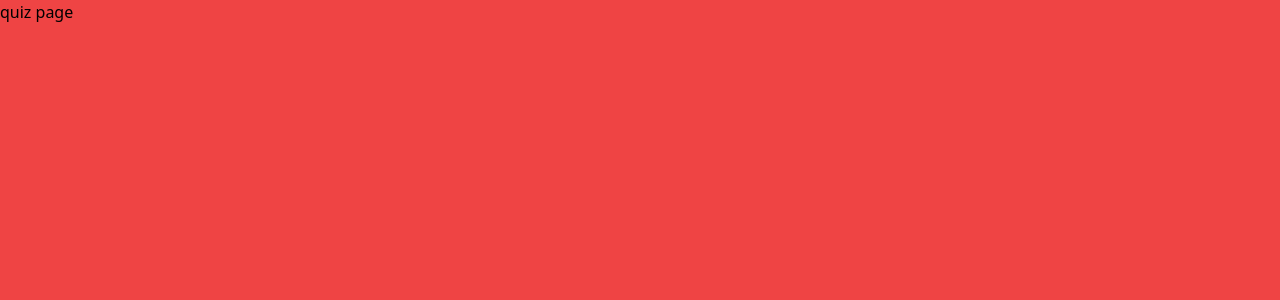
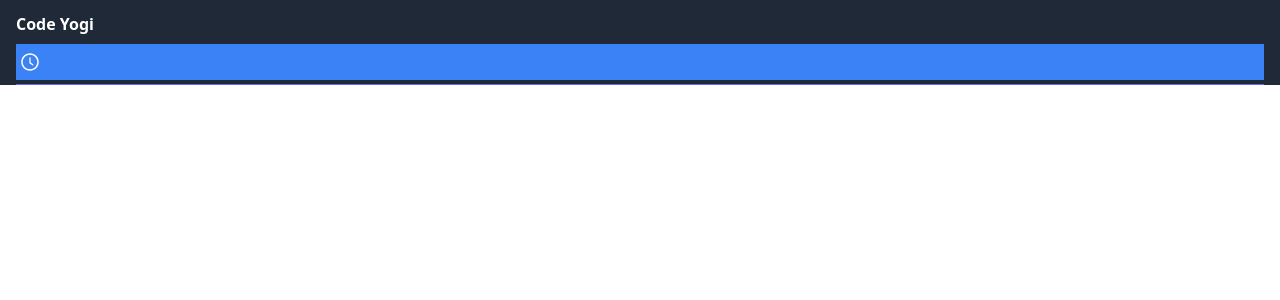
Before and after one commit to sidx28/codeYogi-Clone, a React (Vite) app: page /quiz in a window 1280 px wide. Shown: the top 300 px of the page. Built offline with nearby package versions, Linux system fonts and the light colour scheme.

Commit message:
added API, Added QuizPage

```diff
--- a/package.json
+++ b/package.json
@@ -8,6 +8,7 @@
     "preview": "vite preview"
   },
   "dependencies": {
+    "axios": "^0.26.1",
     "react": "^17.0.2",
     "react-dom": "^17.0.2",
     "react-icons": "^4.3.1",
--- a/src/App.jsx
+++ b/src/App.jsx
@@ -3,7 +3,7 @@ import { Navigate, Route, Routes } from "react-router-dom";
 import MainLayout from "./MainLayout";
 import Lecture from "./Pages/LecturePage/Lecture";
 import Assignment from "./Pages/AssignmentPage/Assignment";
-import Quiz from "./Pages/Quiz";
+import Quiz from "./Pages/QuizPage/Quiz";
 import AssignmentDetail from "./Pages/AssignmentPage/AssignmentDetail";
 
 
--- a/src/NavBar.jsx
+++ b/src/NavBar.jsx
@@ -10,8 +10,8 @@ function NavBar() {
         <div className="flex flex-col justify-between h-full">
             <div className="flex flex-col space-y-1 mt-5">
                 <NavLink icon={<MdOutlineQuiz className="h-6 w-6 " />} to='/quiz'>Quiz</NavLink>
-                <NavLink icon={<GiTeacher className="h-6 w-6" />} to="/assignments">Assignment</NavLink>
-                <NavLink icon={<MdAssignment className="h-6 w-6" />} to="/lectures">Lectures</NavLink>
+                <NavLink icon={<GiTeacher className="h-6 w-6" />} to="/lectures">Lectures</NavLink>
+                <NavLink icon={<MdAssignment className="h-6 w-6" />} to="/assignments">Assignments</NavLink>
             </div>
             <div className="flex flex-col space-y-1">
                 <NavLink icon={<CgProfile className="h-6 w-6" />} to='/profie'>Profile</NavLink>
--- a/src/Pages/AssignmentPage/Assignment.jsx
+++ b/src/Pages/AssignmentPage/Assignment.jsx
@@ -1,16 +1,32 @@
-import React from "react";
+import React, { useEffect, useState } from "react";
 import AssignmentTile from "./AssignmentTile";
 import H2 from "../H2";
-import { assignmentsDetails } from "../mockData";
+import axios from "axios";
+import { } from "react/cjs/react.production.min";
 
 function Assignment() {
+    const [assignments, setAssignments] = useState([]);
+
+    useEffect(() => {
+        const token = axios.get(`https://api.codeyogi.io/batches/1/assignments`, {
+            withCredentials: true,
+        });
+
+
+        token.then(response => {
+            setAssignments(response.data);
+            console.log(response.data);
+        });
+    }, []);
+
     let i = 0;
+
     return (
         <div className="py-6 px-8 w-full">
             <H2>Assignment List</H2>
             <div className="flex items-center justify-center px-6 py-4 mt-2 bg-gray-50 ">
                 <div className="space-y-8 px-5 w-full">
-                    {assignmentsDetails.map(e => <AssignmentTile assignment={e} key={i++} />)}
+                    {assignments.map(e => <AssignmentTile assignment={e} key={i++} />)}
                 </div>
             </div>
         </div>
--- a/src/Pages/AssignmentPage/AssignmentTile.jsx
+++ b/src/Pages/AssignmentPage/AssignmentTile.jsx
@@ -1,23 +1,22 @@
 import React from "react";
 import { Link } from "react-router-dom";
 import Button from "../Button";
-import { assignmentsDetails } from "../mockData";
 import { AiOutlineCheckCircle } from "react-icons/ai";
 import { VscLinkExternal } from "react-icons/vsc";
 
 function AssignmentTile(props) {
-  const { assignmentNumber, createdOn, title, dueDate } = props.assignment;
+  const { id, created_at, title, due_date } = props.assignment;
   return (
     <li className="w-full border-2 border-gray-100 bg-white rounded-lg shadow-lg mb-5 list-none " >
       <div className="flex flex-col items-center justify-between w-full p-3">
-        <Link to={`/assignment/${assignmentNumber}/details`} className="w-full">
+        <Link to={`/assignment/${id}/details`} className="w-full">
           <div className="flex justify-between items-center flex-row">
             <div>
               <div className="flex flex-row">
-                <h3 className="font-medium text-gray-900">#{assignmentNumber} {title}</h3>
-                <span className="text-gray-500 font-semibold ml-3">( {createdOn} )</span>
+                <h3 className="font-medium text-gray-900">#{id} {title}</h3>
+                <span className="text-gray-500 font-semibold ml-3">( {created_at} )</span>
               </div>
-              <p className="text-red-600 mt-3">Due Date: {dueDate}</p>
+              <p className="text-red-600 mt-3">Due Date: {due_date}</p>
             </div>
             <p className="text-green-600 font-semibold px-2 py-4 whitespace-nowrap block">Submitted</p>
           </div>
--- a/src/Pages/Quiz.jsx
+++ /dev/null
@@ -1,9 +0,0 @@
-import React from "react";
-function Quiz() {
-    return (
-        <div className="h-screen bg-red-500">
-            <h1>quiz page</h1>
-        </div>
-    );
-}
-export default Quiz;
--- /dev/null
+++ b/src/Pages/QuizPage/Quiz.jsx
@@ -0,0 +1,11 @@
+import React from "react";
+import QuizPageHeader from "./QuizPageHeader";
+function Quiz() {
+    return (
+        <div className="h-screen">
+
+            <QuizPageHeader />
+        </div>
+    );
+}
+export default Quiz;
--- /dev/null
+++ b/src/Pages/QuizPage/QuizPageHeader.jsx
@@ -0,0 +1,23 @@
+import React from "react";
+import { Link } from "react-router-dom";
+import { AiOutlineClockCircle } from "react-icons/ai";
+function QuizPageHeader() {
+    return (
+        <header>
+            <div className="text-white bg-gray-800 px-4">
+                <div className="w-full border-b border-indigo-500 py-1">
+                    <div className="flex items-center py-2">
+                        <Link to='/' className="font-semibold">Code Yogi</Link>
+                    </div>
+                    <div className="space-x-4">
+                        <div className="flex items-center bg-blue-500 py-2 px-1 text-white">
+                            <AiOutlineClockCircle className="h-5 w-5" />
+                        </div>
+                    </div>
+                </div>
+
+            </div>
+        </header>
+    );
+}
+export default QuizPageHeader;
```
Also changed, not shown: 1 other file (tests, documents, lock files or other folders).
